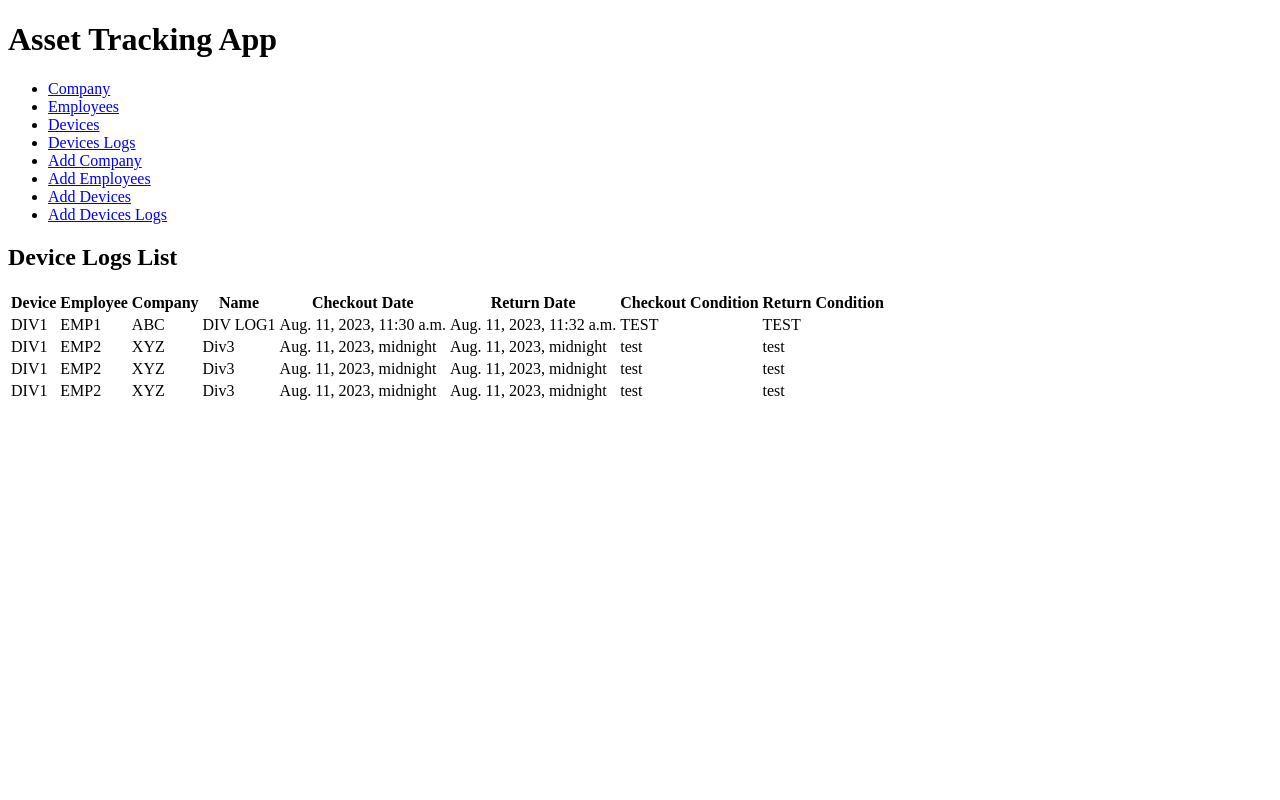
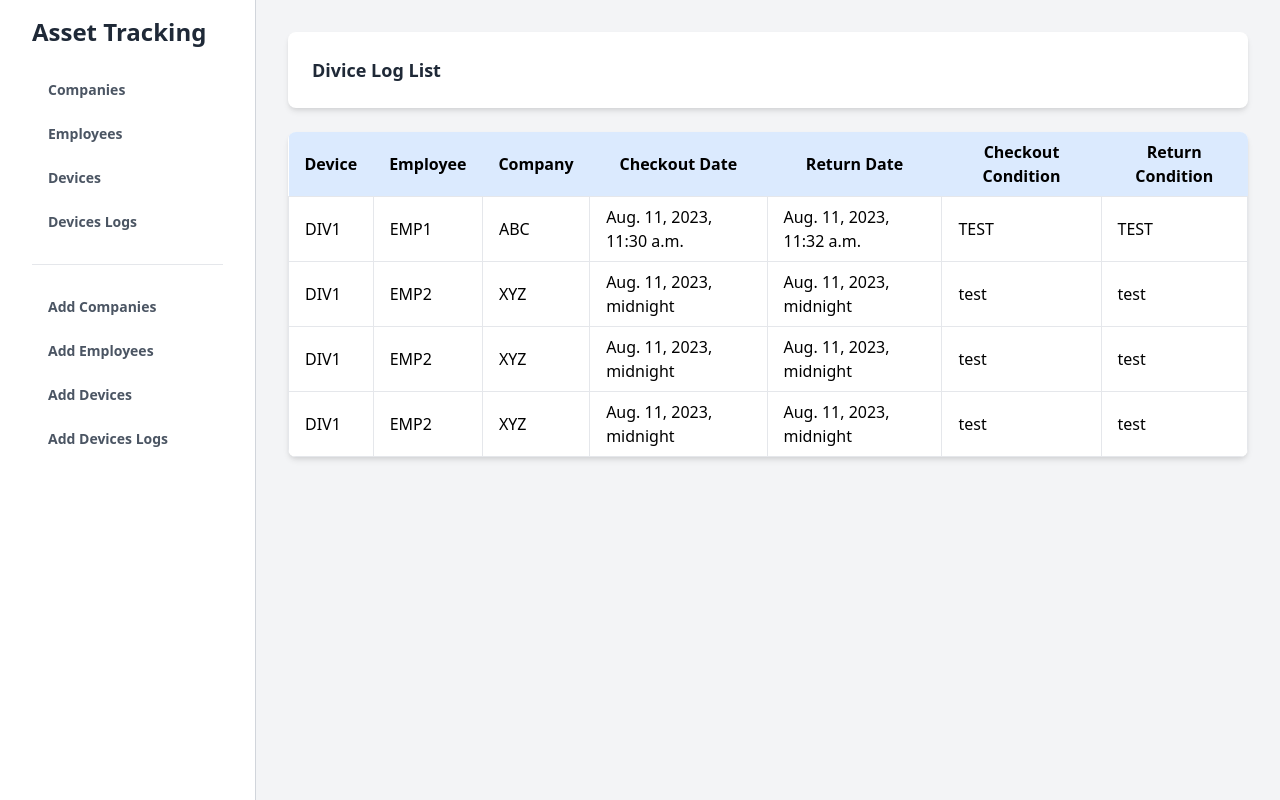
Before and after one commit to navilur/asset_tracking, a Django app: page /deviceslogs_list/ in a window 1280 px wide. Run offline with Django 4.2, Linux system fonts and the light colour scheme; data comes from the database, SQL or seed files in the repository.

Commit message:
Update deviceslogs_list.html

```diff
--- a/asset_manager/templates/deviceslogs_list.html
+++ b/asset_manager/templates/deviceslogs_list.html
@@ -1,58 +1,31 @@
-<!DOCTYPE html>
-<html lang="en">
-  <head>
-    <meta charset="UTF-8" />
-    <meta name="viewport" content="width=device-width, initial-scale=1.0" />
-    <title>{% block title %}Asset Tracking App{% endblock %}</title>
-  </head>
-
-  <body>
-    <header>
-      <h1>Asset Tracking App</h1>
-      <nav>
-        <ul>
-          <li><a href="{% url 'company_list' %}">Company</a></li>
-          <li><a href="{% url 'employees_list' %}">Employees</a></li>
-          <li><a href="{% url 'devices_list' %}">Devices</a></li>
-          <li><a href="{% url 'deviceslogs_list' %}">Devices Logs</a></li>
-          <li><a href="{% url 'add_company' %}">Add Company</a></li>
-          <li><a href="{% url 'add_employees' %}">Add Employees</a></li>
-          <li><a href="{% url 'add_devices' %}">Add Devices</a></li>
-          <li><a href="{% url 'add_deviceslogs' %}">Add Devices Logs</a></li>
-        </ul>
-      </nav>
-    </header>
-
-    <main>
-      <h2>Device Logs List</h1>
-      <table>
+{% extends 'base.html' %} {% block title %} Device Log List - Asset Tracking App
+{%endblock %}{% block page_name %} Divice Log List {%endblock%}{%block content%}
+<div class="bg-white shadow-md rounded-lg overflow-x-auto">
+  <table class="w-full table-auto">
     <thead>
-          <tr>
-            <th>Device</th>
-            <th>Employee</th>
-            <th>Company</th>
-            <th>Name</th>
-            <th>Checkout Date</th>
-            <th>Return Date</th>
-            <th>Checkout Condition</th>
-            <th>Return Condition</th>
+      <tr class="bg-blue-100">
+        <th class="px-4 py-2">Device</th>
+        <th class="px-4 py-2">Employee</th>
+        <th class="px-4 py-2">Company</th>
+        <th class="px-4 py-2">Checkout Date</th>
+        <th class="px-4 py-2">Return Date</th>
+        <th class="px-4 py-2">Checkout Condition</th>
+        <th class="px-4 py-2">Return Condition</th>
       </tr>
     </thead>
     <tbody>
       {% for log in device_logs %}
       <tr>
-            <td>{{ log.device }}</td>
-            <td>{{ log.employee }}</td>
-            <td>{{ log.company }}</td>
-            <td>{{ log.name }}</td>
-            <td>{{ log.checkout_date }}</td>
-            <td>{{ log.return_date }}</td>
-            <td>{{ log.checkout_condition }}</td>
-            <td>{{ log.return_condition }}</td>
+        <td class="border px-4 py-2">{{ log.device }}</td>
+        <td class="border px-4 py-2">{{ log.employee }}</td>
+        <td class="border px-4 py-2">{{ log.company }}</td>
+        <td class="border px-4 py-2">{{ log.checkout_date }}</td>
+        <td class="border px-4 py-2">{{ log.return_date }}</td>
+        <td class="border px-4 py-2">{{ log.checkout_condition }}</td>
+        <td class="border px-4 py-2">{{ log.return_condition }}</td>
       </tr>
       {% endfor %}
     </tbody>
   </table>
-    </main>
-  </body>
-</html>
+</div>
+{%endblock%}
```
Lines whose indentation alone changed are shown as unchanged.
